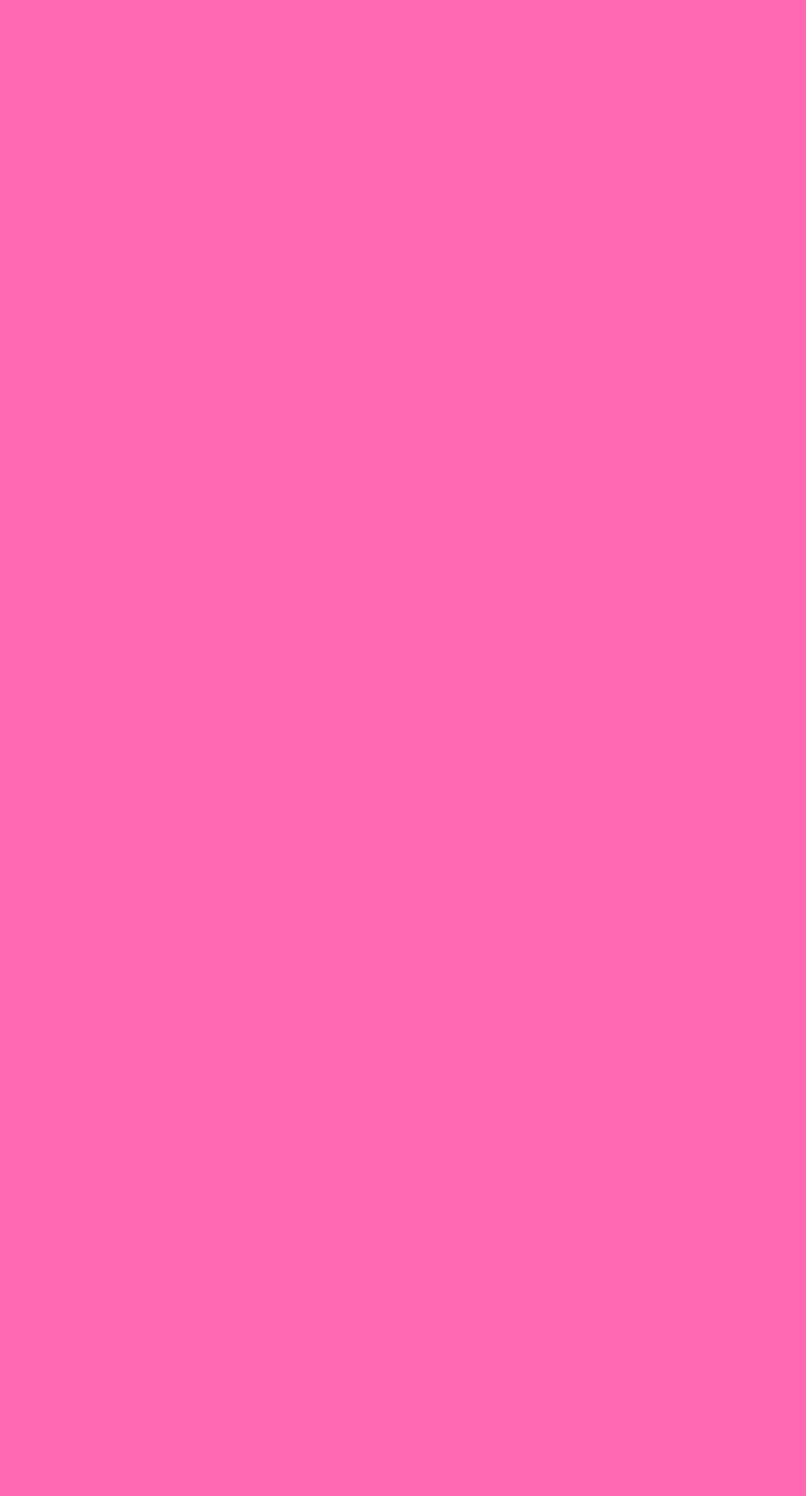
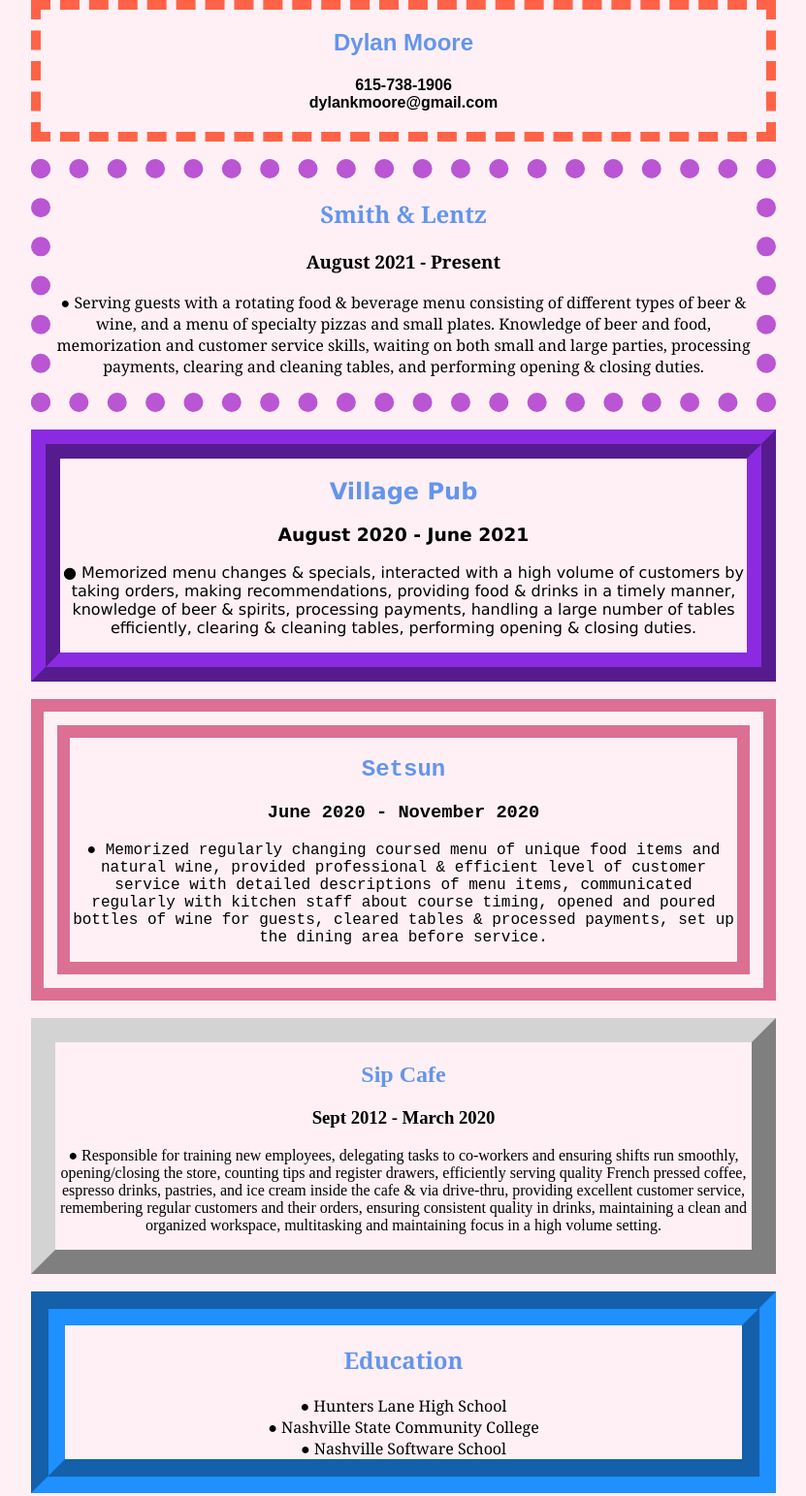
Before and after one commit to dylankmoore/LAB-HTML-Resume-2, a plain HTML site: page index.html in a window 1280 px wide. Shown: the whole page at 97% size, without its empty margins (224-1055 px from the left). Before the commit the page ends 800 px from the top, so only its background shows below. Drawn offline with Linux system fonts and the light colour scheme.

Commit message:
created html resume

```diff
--- a/index.html
+++ b/index.html
@@ -6,7 +6,62 @@
   <title>Document</title>
 </head>
 <body>
-  <body style="background-color:hotpink;"></body>
+  <body style="background-color:lavenderblush;"></body>
+  <link rel="stylesheet" href="main.css">
   <script src="main.js"></script>
+  <center>
+<article id="one">
+  <h1>Dylan Moore</h1>
+  <h4>615-738-1906<br>
+    dylankmoore@gmail.com
+  </h4>
+</article>
+<br>
+
+<article id="two">
+  <h2>Smith & Lentz</h2>
+  <h3>August 2021 - Present</h3>
+<p>
+  ● Serving guests with a rotating food & beverage menu consisting of different types of beer & wine, and a menu of specialty pizzas and small plates. Knowledge of beer and food, memorization and customer service skills, waiting on both small and large parties, processing payments, clearing and cleaning tables, and performing opening & closing duties.
+</p>
+
+
+</article>
+<br>
+
+<article id="three">
+  <h2>Village Pub</h2>
+  <h3>August 2020 - June 2021</h3>
+  <P>
+    ● Memorized menu changes & specials, interacted with a high volume of customers by taking orders, making recommendations, providing food & drinks in a timely manner, knowledge of beer & spirits, processing payments, handling a large number of tables efficiently, clearing & cleaning tables, performing opening & closing duties.
+  </P>
+</article>
+<br>
+
+<article id="four">
+  <h2>Setsun</h2>
+  <h3>June 2020 - November 2020</h3>
+<p>
+  ● Memorized regularly changing coursed menu of unique food items and natural wine, provided professional & efficient level of customer service with detailed descriptions of menu items, communicated regularly with kitchen staff about course timing, opened and poured bottles of wine for guests, cleared tables & processed payments, set up the dining area before service.
+</p>
+</article>
+<br>
+
+<article id="five">
+  <h2>Sip Cafe</h2>
+  <h3>Sept 2012 - March 2020</h3>
+  <p>
+    ● Responsible for training new employees, delegating tasks to co-workers and ensuring shifts run smoothly, opening/closing the store, counting tips and register drawers, efficiently serving quality French pressed coffee, espresso drinks, pastries, and ice cream inside the cafe & via drive-thru, providing excellent customer service, remembering regular customers and their orders, ensuring consistent quality in drinks, maintaining a clean and organized workspace, multitasking and maintaining focus in a high volume setting.
+  </p>
+</article>
+<br>
+
+<article id="six">
+  <h2>Education</h2>
+  ● Hunters Lane High School <br>
+  ● Nashville State Community College<br>
+  ● Nashville Software School
+</article>
+</center>
 </body>
 </html>
--- a/main.css
+++ b/main.css
@@ -0,0 +1,50 @@
+body {
+  height: 100%;
+  margin-top: 0%;
+  margin-left:20%;
+  margin-right:20%;
+}
+#one {
+  border-color:tomato;
+  font-family: Arial, Helvetica, sans-serif;
+  border-style: dashed;
+  border-width: 10px;
+}
+#two {
+  border-color:mediumorchid;
+  font-family: Georgia, 'Times New Roman', Times, serif;
+  border-style: dotted;
+  border-width: 20px;
+}
+#three {
+  border-color: blueviolet;
+  font-family: Verdana, Geneva, Tahoma, sans-serif;
+  border-style: ridge;
+  border-width: 30px;
+}
+
+#four {
+    border-color: palevioletred;
+    font-family: 'Courier New', Courier, monospace;
+    border-style: double;
+    border-width: 40px;
+}
+#five {
+  border-color: lightgray;
+  font-family: 'Times New Roman', Times, serif;
+  border-style: outset;
+  border-width: 25px;
+
+}
+#six {
+  border-color: dodgerblue;
+  font-family: Cambria, Cochin, Georgia, Times, 'Times New Roman', serif;
+  border-style: groove;
+  border-width: 35px;
+}
+h2 {
+  color: cornflowerblue;
+}
+h1 {
+  color: cornflowerblue;
+}
```
